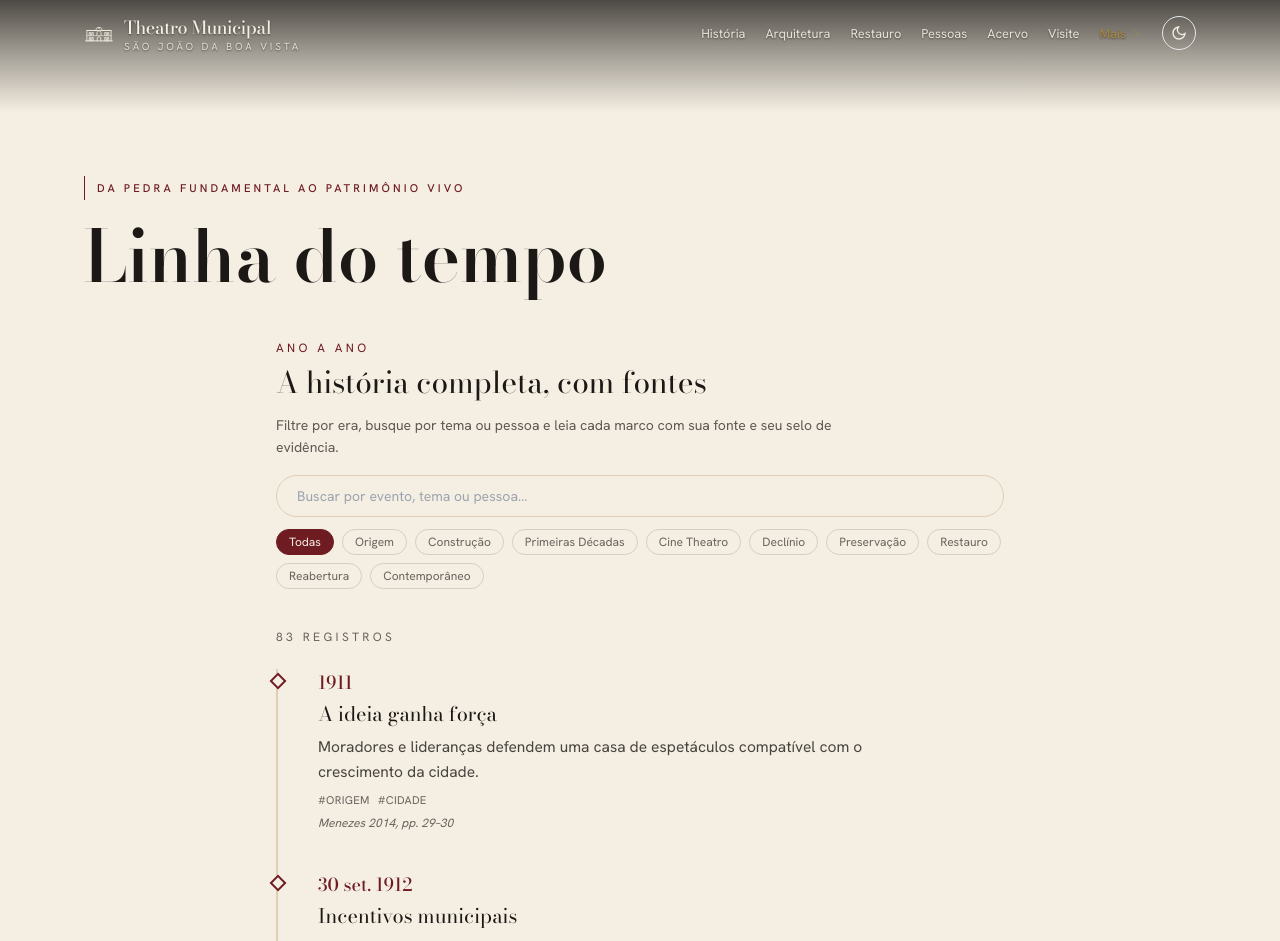
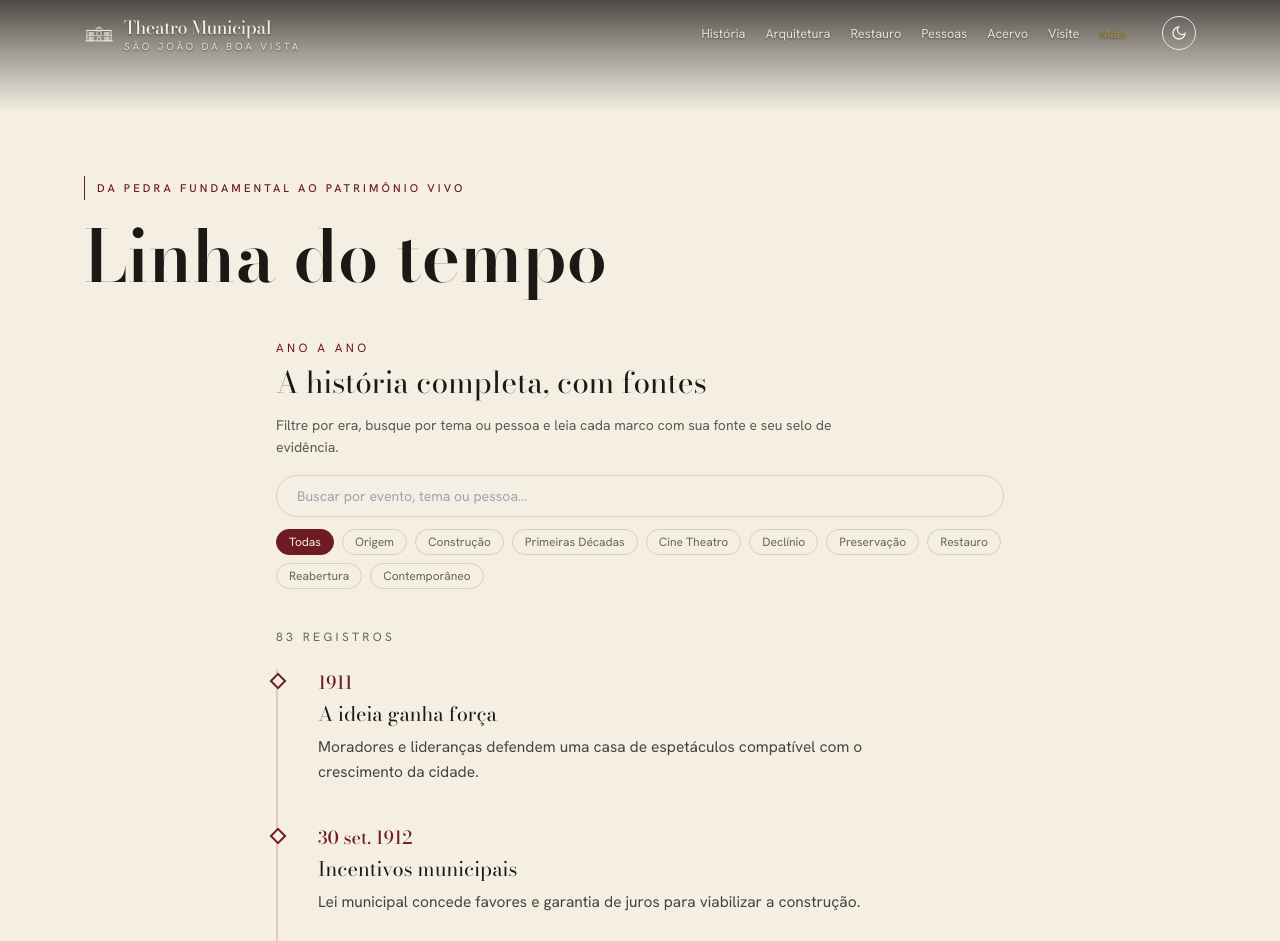
Before and after one commit to edumenezes75/theatro-sjbv, a Next.js app: page /linha-do-tempo in a window 1280 px wide. Shown: the top 941 px of the page. Built offline with nearby package versions, Linux system fonts and the light colour scheme.

Commit message:
Linha do tempo: remove as tags (#) e a linha de fonte de cada item, deixando data + titulo + resumo. Busca por termo segue funcionando

```diff
--- a/components/TimelineExplorer.tsx
+++ b/components/TimelineExplorer.tsx
@@ -43,12 +43,6 @@ export default function TimelineExplorer({ eventos }: { eventos: Evento[] }) {
               </div>
               <h2 className="mt-1 font-display text-xl leading-tight">{e.title}</h2>
               <p className="mt-2 max-w-reading font-sans text-[0.97rem] leading-relaxed text-ink/80 dark:text-cream/80">{e.summary}</p>
-              <div className="mt-2 flex flex-wrap items-center gap-2">
-                {e.tags.map((t) => (
-                  <button key={t} onClick={() => setQ(t)} className="font-sans text-[0.7rem] uppercase tracking-wide text-ink/65 hover:text-curtain dark:text-cream/65 dark:hover:text-gold">#{t}</button>
-                ))}
-              </div>
-              <p className="mt-1.5 font-sans text-xs italic text-ink/65 dark:text-cream/65">{e.sources.join('; ')}</p>
             </Reveal>
           </li>
         ))}
```
